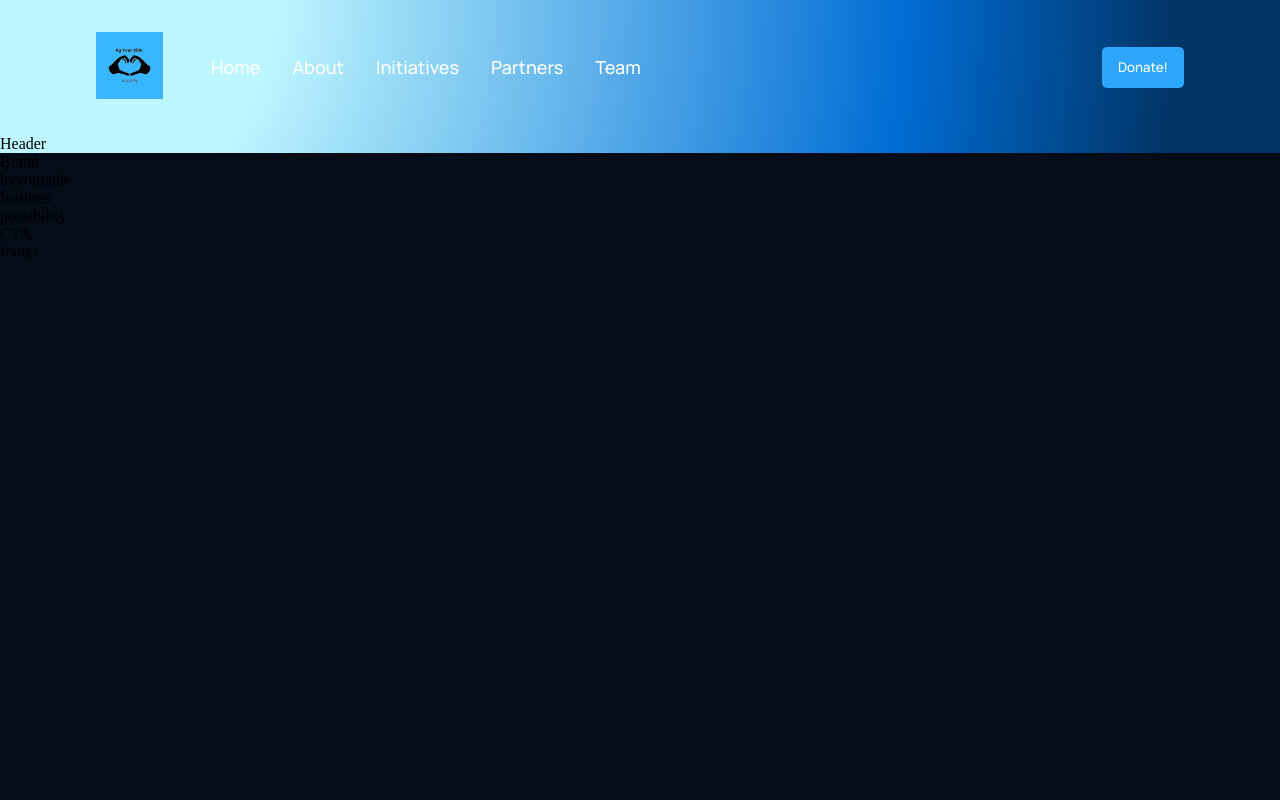
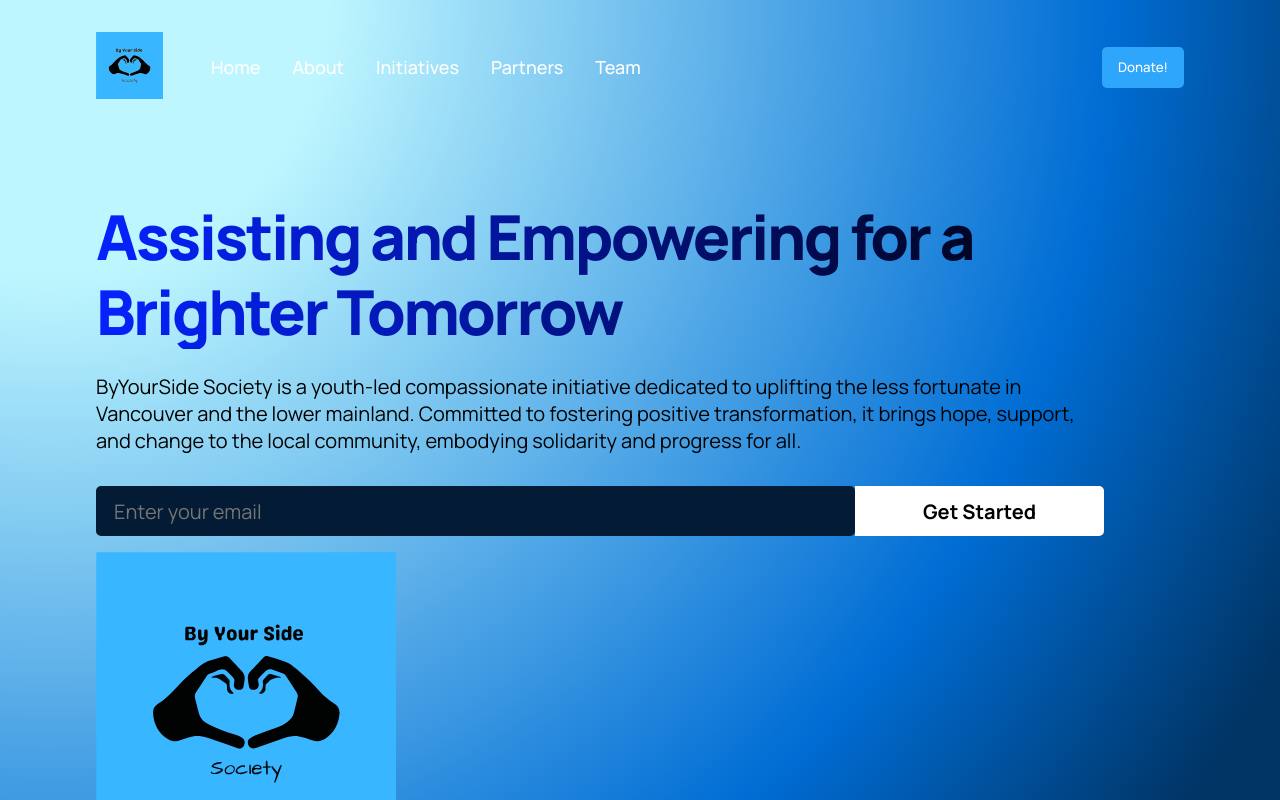
Before and after one commit to Darius-Alexander/ByYourSide-Society, a React (Create React App) app: page / in a window 1280 px wide. Shown: the top 800 px of the page. Built offline with nearby package versions, Linux system fonts and the light colour scheme.

Commit message:
Initial header styling

```diff
--- a/src/containers/header/Header.jsx
+++ b/src/containers/header/Header.jsx
@@ -1,10 +1,26 @@
 import React from 'react'
 import './header.css'
+import ByYourSide from '../../assets/logo.svg'
+
 
 const Header = () => {
   return (
-    <div>
-      Header
+    <div className="byyourside_header section_padding" id="home">
+      <div className ="byyourside_header-content">
+        <h1 className="gradient_text">Assisting and Empowering for a Brighter Tomorrow</h1>
+        <p> ByYourSide Society is a youth-led compassionate initiative dedicated
+            to uplifting the less fortunate in Vancouver and the lower mainland. Committed
+            to fostering positive transformation, it brings hope, support, and change to
+            the local community, embodying solidarity and progress for all.
+        </p>
+        <div className="byyourside_header-content_input">
+          <input type="email" placeholder="Enter your email" />
+          <button type="button">Get Started</button>
+        </div>
+        <div className="byyourside_header-image">
+          <img src={ByYourSide} alt="ByYourSide Society" />
+        </div>
+      </div>
     </div>
   )
 }
--- a/src/containers/header/header.css
+++ b/src/containers/header/header.css
@@ -0,0 +1,84 @@
+.byyourside_header {
+    display: flex;
+}
+
+.byyourside_header-content {
+    flex: 1;
+    display: flex;
+    justify-content: center;
+    align-items: flex-start;
+    flex-direction: column;
+
+    margin-right: 5rem;
+}
+
+.byyourside_header-content h1 {
+    font-family: var(--font-family);
+    font-weight: 800;
+    font-size: 62px;
+    line-height: 75px;
+    letter-spacing: -0.04em;
+}
+
+.byyourside_header-content p {
+    font-family: var(--font-family);
+    font-style: normal;
+    font-weight: normal;
+    font-size: 20px;
+    line-height: 27px;
+    color: #000000;
+    margin-top: 1.5rem;
+}
+
+.byyourside_header-content_input {
+    margin: 2rem 0 1rem;
+    display: flex;
+    width: 100%;
+}
+
+.byyourside_header-content_input input {
+    background: var(--color-footer);
+    border-radius: 5px 0px 0px 5px;
+    flex: 2;
+    width: 100%;
+    min-height: 50px;
+    font-family: var(--font-family);
+    font-size: 20px;
+    line-height: 27px;
+    border: 2px solid var(--color-footer);
+    padding: 0 1rem;
+    outline: none;
+    color: #fff;
+    border-top-right-radius: 5px;
+    border-bottom-right-radius: 5px;
+}
+
+
+.byyourside_header-content_input button {
+    flex: 0.6;
+    width: 100%;
+    min-height: 50px;
+    font-family: var(--font-family);
+    font-weight: bold;
+    font-size: 20px;
+    line-height: 27px;
+    background: #fff;
+    cursor: pointer;
+    outline: none;
+    padding: 0 1rem;
+    border: none;
+    border-top-right-radius: 5px;
+    border-bottom-right-radius: 5px;
+}
+
+.byyourside_header-image {
+    flex: 1;
+    display: flex;
+    justify-content: center;
+    align-items: center;
+}
+
+.byyourside_header-image img {
+    width: 100%;
+    height: auto;
+}
--- a/src/index.css
+++ b/src/index.css
@@ -3,7 +3,7 @@
 :root {
   --font-family: 'Manrope', sans-serif;
 
-  --gradient-text: linear-gradient(89.97deg, #AE67FA 1.84%, #F49867 102.67%);
+  --gradient-text: linear-gradient(89.97deg, #0522fa 1.84%, #000000 102.67%);
   --gradient-bar: linear-gradient(103.22deg, #AE67FA -13.86%, #F49867 99.55%);
 
   --color-bg: #040C18;
```
